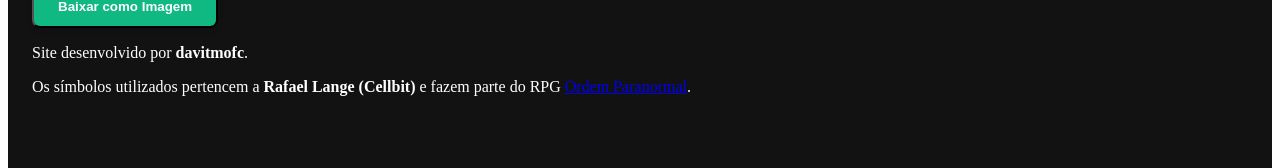
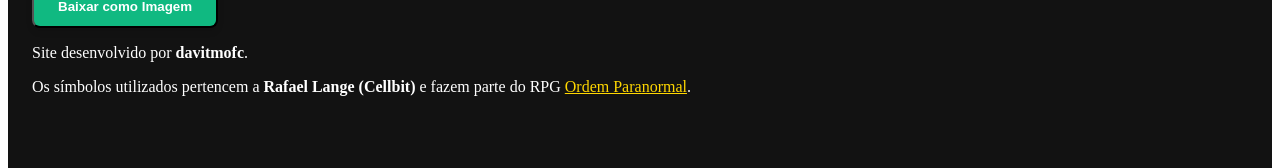
Before and after one commit to davitmofc/Conversor--Sigilos-do-Conhecimento, a React (Create React App) app: page / in a window 1280 px wide. Shown: the part 308-476 px from the top of the page. Built offline with nearby package versions, Linux system fonts and the light colour scheme.

Commit message:
amarelorpg.tsx

```diff
--- a/src/App.tsx
+++ b/src/App.tsx
@@ -213,7 +213,10 @@ function MainComponent() {
                 href="https://youtube.com/@ordemparanormal?si=GaVWZjtQsIBdPh-X"
                 target="_blank"
                 rel="noopener noreferrer"
-                className="text-blue-500 hover:underline"
+                style={{
+                  color: "#FFD700",
+                  textDecoration: "underline",
+                }}
               >
                 Ordem Paranormal
               </a>
```
